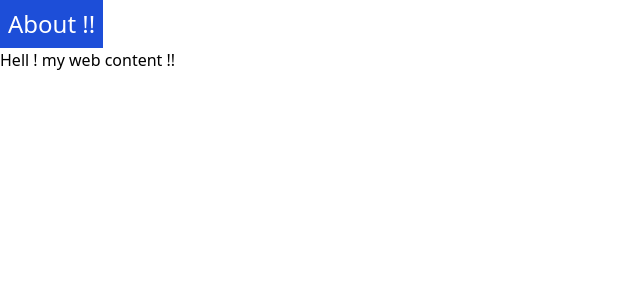
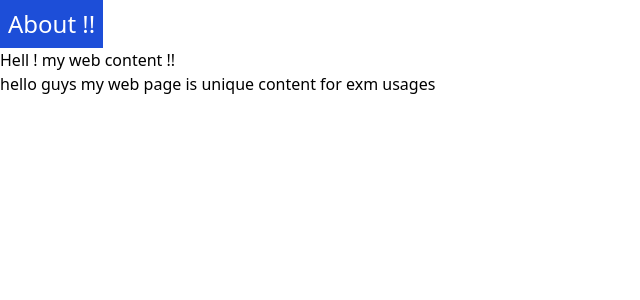
Before and after one commit to abi4679553/usestate, a React (Create React App) app: page / in a window 1280 px wide. Shown: the top 300 px of the page, without its empty margins (0-640 px from the left). Built offline with nearby package versions, Linux system fonts and the light colour scheme.

Commit message:
update About.js

```diff
--- a/src/components/About.js
+++ b/src/components/About.js
@@ -5,6 +5,7 @@ const About = () => {
     <div>
       <p className='text-2xl text-white bg-blue-700  w-fit p-2 text-center '>About !!</p>
       <p> Hell ! my web content !!</p>
+      <p>hello guys my web page is unique content for exm usages</p>
     </div>
   )
 }
```
